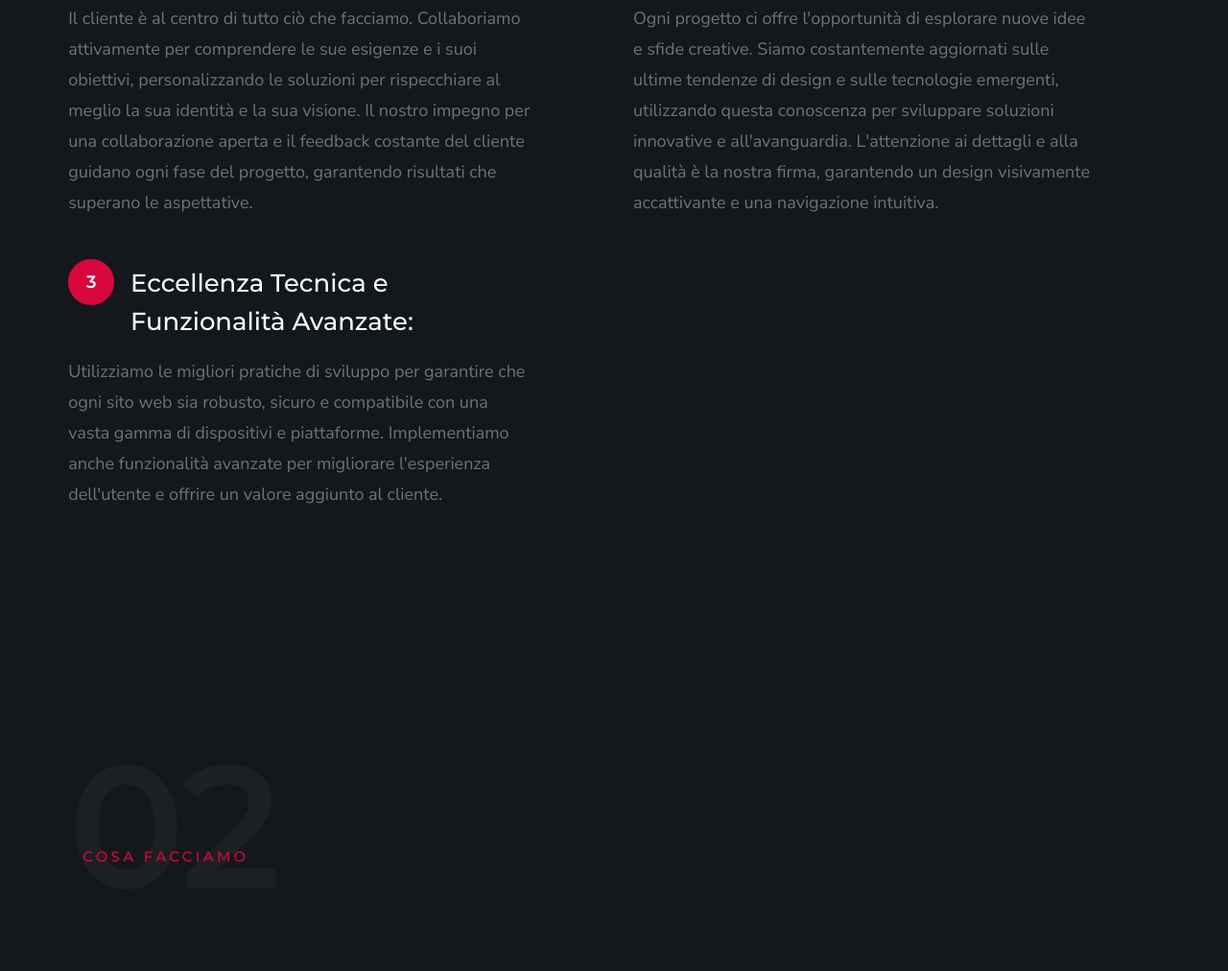
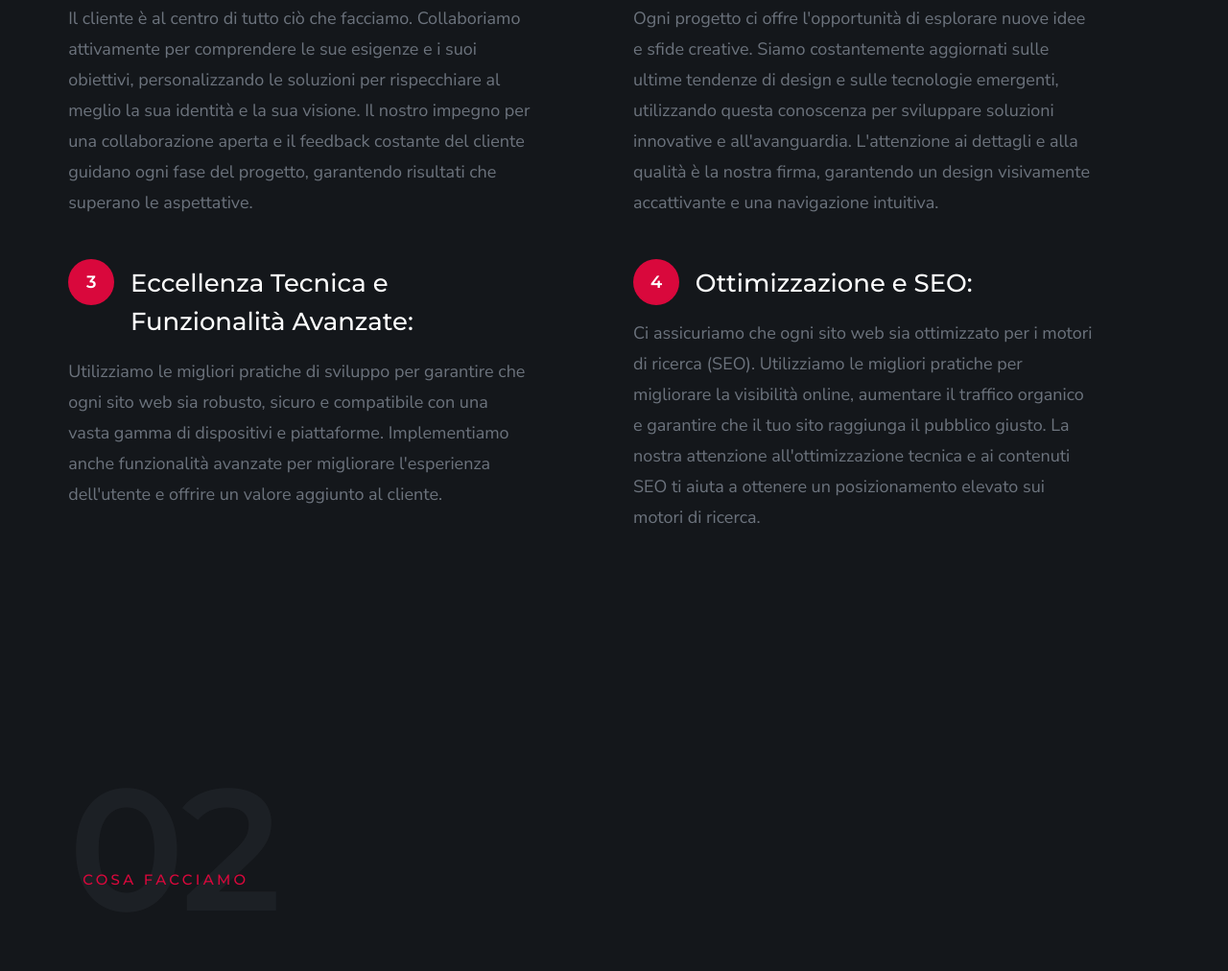
Before and after one commit to quaderga/quaderga, a plain HTML site: page index.html in a window 1280 px wide. Shown: the part 1893-2905 px from the top of the page at 96% size. Drawn offline with Linux system fonts and the light colour scheme.

Commit message:
Update index.html

```diff
--- a/index.html
+++ b/index.html
@@ -165,6 +165,11 @@
                 <p>
                     Utilizziamo le migliori pratiche di sviluppo per garantire che ogni sito web sia robusto, sicuro e compatibile con una vasta gamma di dispositivi e piattaforme. Implementiamo anche funzionalità avanzate per migliorare l'esperienza dell'utente e offrire un valore aggiunto al cliente.</p>
             </div>
+            <div class="column item item-process" data-aos="fade-up">
+                <h3 class="item-title">Ottimizzazione e SEO:</h3>
+                <p>
+                    Ci assicuriamo che ogni sito web sia ottimizzato per i motori di ricerca (SEO). Utilizziamo le migliori pratiche per migliorare la visibilità online, aumentare il traffico organico e garantire che il tuo sito raggiunga il pubblico giusto. La nostra attenzione all'ottimizzazione tecnica e ai contenuti SEO ti aiuta a ottenere un posizionamento elevato sui motori di ricerca.
+                </div>
         </div>
 
     </section> <!-- end s-about -->
```
